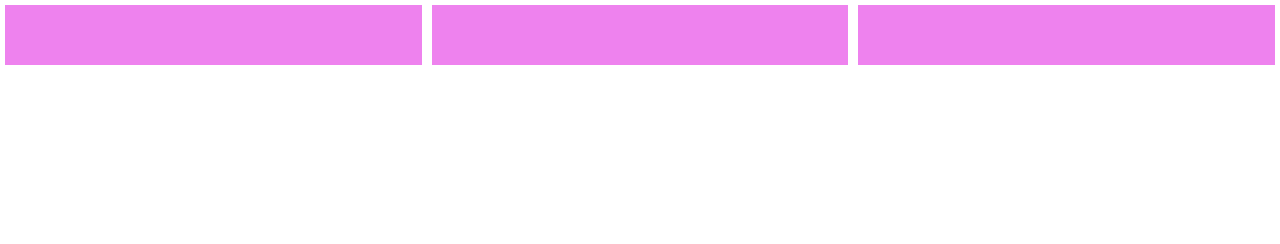
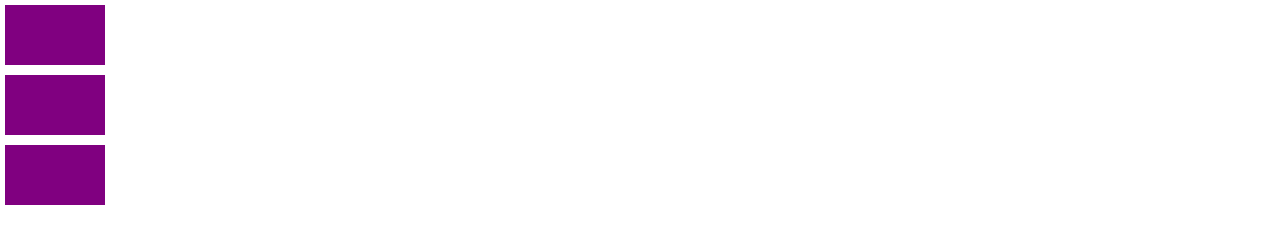
Before and after one commit to giovannalinda/clone-twitter, a plain HTML site: page index.html in a window 1280 px wide. Drawn offline with Linux system fonts and the light colour scheme.

Commit message:
fisrt commit

```diff
--- a/index.html
+++ b/index.html
@@ -1,18 +1,15 @@
 <!DOCTYPE html>
 <html lang="en">
-
 <head>
   <meta charset="UTF-8">
-  <meta name="viewport" content="width=device-width, initial-scale=1.0">
   <title>Clone Twitter</title>
-  <link rel="stylesheet" href="style.css">
+  <link rel="stylesheet" href="./style.css">
 </head>
-
 <body>
   <div id="app">
     <div class="box"></div>
     <div class="box"></div>
     <div class="box"></div>
   </div>
-
+</body>
 </html>
--- a/style.css
+++ b/style.css
@@ -7,14 +7,12 @@ body,
 
 #app {
   display: flex;
-  flex-direction: row;
+  flex-direction: column;
 }
 
 .box {
   width: 100px;
   height: 60px;
-  background: violet;
+  background: purple;
   margin: 5px;
-  flex-grow: 1;
-  flex-shrink: 2;
 }
```
